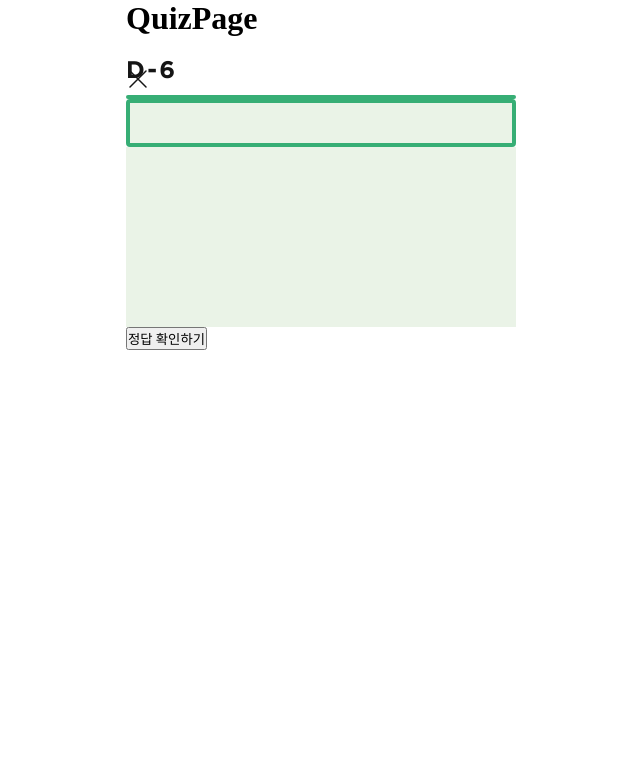
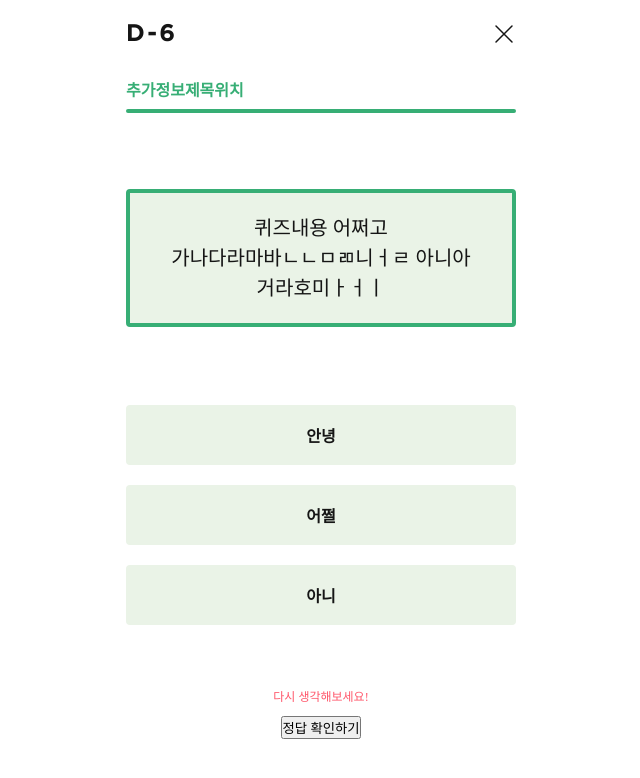
Before and after one commit to SSSSSSu3834/EDAY-FRONT, a React (Create React App) app: page /quiz/1 in a window 1280 px wide. Shown: the top 778 px of the page, without its empty margins (319-959 px from the left). Built offline with nearby package versions, Linux system fonts and the light colour scheme; a web font is replaced by a local one.

Commit message:
✨ : quiz page 구현

```diff
--- /dev/null
+++ b/src/components/quizpage/Header.jsx
@@ -0,0 +1,43 @@
+import React from 'react';
+import styled from 'styled-components';
+import XBtn from '../_common/XBtn';
+import Dday from '../_common/Dday';
+import GreenBorder from '../_common/GreenBorder';
+import GreenBorderBox from '../_common/GreenBorderBox';
+
+const Header = ({ num, text }) => {
+    return (
+        <>
+            <Top>
+                <Dday num='6'></Dday>
+                <XBtnContainer>
+                    <XBtn />
+                </XBtnContainer>
+            </Top>
+            <GreenBorder text='추가정보제목위치' />
+            <BoxWrapper>
+                <GreenBorderBox>
+                    퀴즈내용 어쩌고 가나다라마바ㄴㄴㅁㄻ니ㅓㄹ 아니아
+                    거라호미ㅏㅓㅣ
+                </GreenBorderBox>
+            </BoxWrapper>
+        </>
+    );
+};
+
+export default Header;
+
+const Top = styled.div`
+    margin-bottom: 79px;
+    position: relative;
+`;
+
+const BoxWrapper = styled.div`
+    margin-top: 76px;
+`;
+
+const XBtnContainer = styled.div`
+    position: absolute;
+    right: 0;
+    top: 22px;
+`;
--- a/src/components/quizpage/Option.jsx
+++ b/src/components/quizpage/Option.jsx
@@ -1,21 +1,42 @@
 import React from 'react';
 import styled from 'styled-components';
 
-const Option = () => {
+const Option = ({ option1, option2, option3 }) => {
     return (
         <Wrapper>
-            <OptionBox></OptionBox>
-            <OptionBox></OptionBox>
-            <OptionBox></OptionBox>
+            <OptionBox class='option1'>{option1}</OptionBox>
+            <OptionBox class='option2'>{option2}</OptionBox>
+            <OptionBoxLast class='option3'>{option3}</OptionBoxLast>
         </Wrapper>
     );
 };
 
 export default Option;
 
-const Wrapper = styled.div``;
+const Wrapper = styled.div`
+    width: 100%;
+    display: flex;
+    flex-direction: column;
+    align-items: center;
+    margin-top: 78px;
+`;
 
 const OptionBox = styled.div`
     background-color: var(--green1);
+    width: 100%;
     height: 60px;
+    display: flex;
+    align-items: center;
+    justify-content: center;
+    margin-bottom: 20px;
+    border-radius: 4px;
+
+    font-size: 16px;
+    font-weight: 600;
+    text-align: center;
+    color: var(--black);
 `;
+
+const OptionBoxLast = styled(OptionBox)`
+    margin-bottom: 0;
+`;
--- a/src/pages/AnswerPage.jsx
+++ b/src/pages/AnswerPage.jsx
@@ -1,11 +1,56 @@
 import React from 'react';
+import styled from 'styled-components';
+import Header from '../components/quizpage/Header';
 
-const AnswerPage = () => {
+const AnswerPage = ({ answer, answerInfo }) => {
     return (
         <>
-            <h1>AnswerPage</h1>
+            <Header></Header>
+            <AnswerWrapper>
+                <CheckAnswer>정답확인 :</CheckAnswer>
+                <Answer>안녕</Answer>
+            </AnswerWrapper>
+            <AnswerInfo>{answerInfo}</AnswerInfo>
         </>
     );
 };
 
 export default AnswerPage;
+
+const AnswerWrapper = styled.div``;
+
+const Answer = styled.div`
+    background-color: var(--green2);
+    width: 100%;
+    height: 60px;
+    display: flex;
+    align-items: center;
+    justify-content: center;
+    margin-top: 8px;
+    margin-bottom: 20px;
+    border-radius: 4px;
+
+    font-size: 16px;
+    font-weight: 600;
+    text-align: center;
+    color: var(--white);
+`;
+
+const CheckAnswer = styled.div``;
+
+const AnswerInfo = styled.div`
+    background-color: var(--gray1);
+    border-radius: 4px;
+    display: flex;
+    flex-direction: column;
+    justify-content: center;
+    align-items: center;
+
+    padding: 20px;
+    color: var(--black);
+    text-align: center;
+    font-size: 16px;
+    line-height: 150%;
+    font-weight: 600;
+    word-break: keep-all;
+`;
--- a/src/pages/MainPage.jsx
+++ b/src/pages/MainPage.jsx
@@ -4,7 +4,7 @@ import GreenBorderBox from '../components/_common/GreenBorderBox';
 import Modal from '../components/_common/Modal';
 import Dday from '../components/_common/Dday';
 
-import { GetInfo } from '../api/info';
+// import { GetInfo } from '../api/info';
 
 const MainPage = () => {
     const [isModalOpen, setIsModalOpen] = useState(false);
--- a/src/pages/QuizPage.jsx
+++ b/src/pages/QuizPage.jsx
@@ -1,23 +1,52 @@
-import React from 'react';
-import XBtn from '../components/_common/XBtn';
-import Dday from '../components/_common/Dday';
-import GreenBorder from '../components/_common/GreenBorder';
-import GreenBorderBox from '../components/_common/GreenBorderBox';
+import React, { useState } from 'react';
+import Header from '../components/quizpage/Header';
 import Option from '../components/quizpage/Option';
 import Btn from '../components/_common/Btn';
+import styled from 'styled-components';
 
 const QuizPage = () => {
+    const [isCorrect, setIsCorrect] = useState(false);
+
+    const handleCheckAnswer = () => {
+        setIsCorrect(isCorrect);
+    };
+
     return (
         <>
-            <h1>QuizPage</h1>
-            <Dday num='6'></Dday>
-            <XBtn></XBtn>
-            <GreenBorder></GreenBorder>
-            <GreenBorderBox></GreenBorderBox>
-            <Option></Option>
-            <Btn type='deepGreen' text='정답 확인하기'></Btn>
+            <Header></Header>
+            <Option option1='안녕' option2='어쩔' option3='아니'></Option>
+            <Wrapper>
+                <Retry>다시 생각해보세요!</Retry>
+
+                <Btn
+                    type='deepGreen'
+                    text='정답 확인하기'
+                    onClick={handleCheckAnswer}
+                ></Btn>
+            </Wrapper>
         </>
     );
 };
 
 export default QuizPage;
+
+const Wrapper = styled.div`
+    height: 80px;
+    display: flex;
+    flex-direction: column;
+    align-items: center;
+    margin-top: 61px;
+`;
+
+const Retry = styled.div`
+    width: 100px;
+    height: 20px;
+    display: flex;
+    align-items: center;
+    justify-content: center;
+    margin-bottom: 10px;
+
+    font-size: 12px;
+    font-weight: 500;
+    color: var(--pink);
+`;
```
